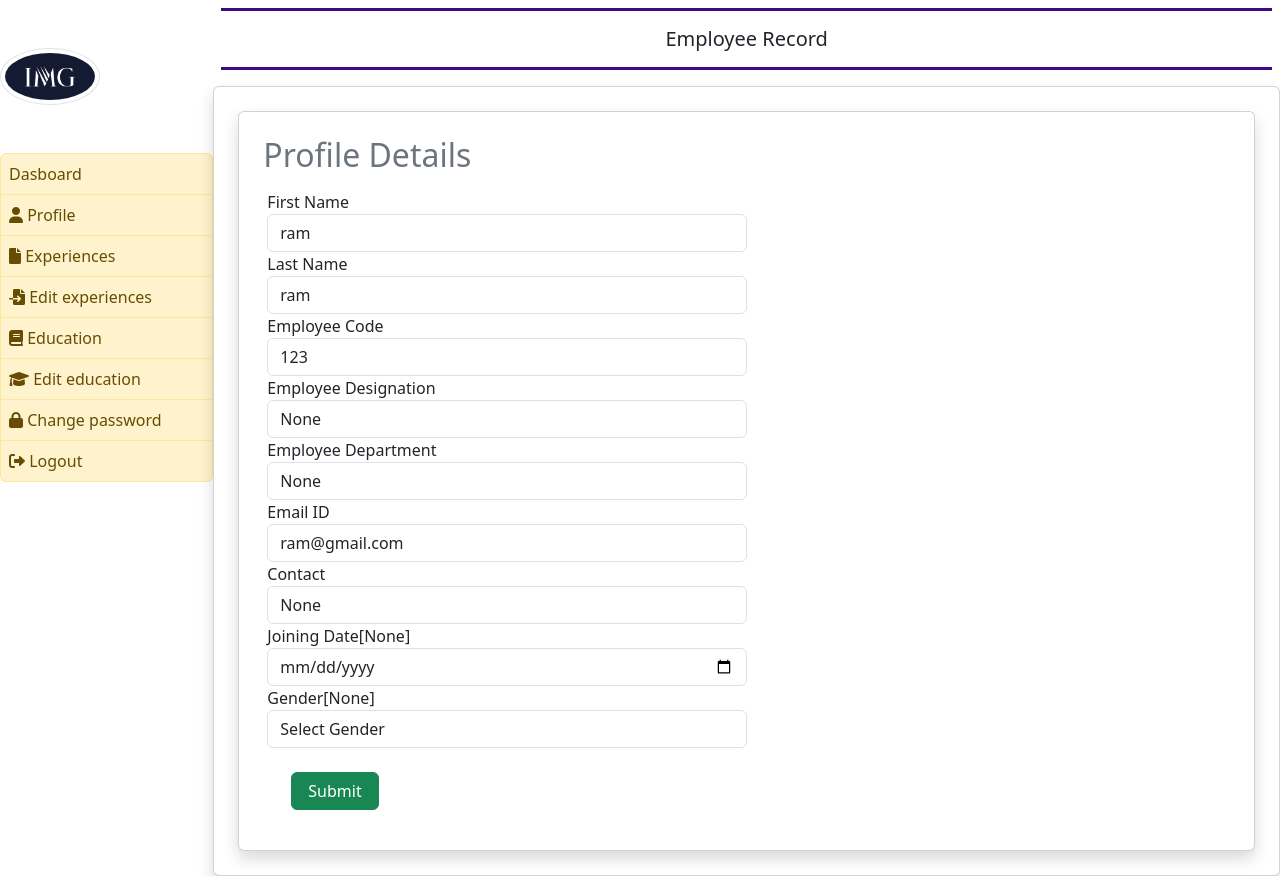
After one commit to Abhi-AD/employee_management_system, a Django app: template templates/emp/emp_profile.html in a window 1280 px wide. The commit adds this page. Run offline with Django 4.2, Linux system fonts and the light colour scheme; the template is opened without the code that fills it: values that come from a table or form of the project are taken from there, others are empty; data comes from the database, SQL or seed files in the repository; both versions use the stored data as it was after the commit; some libraries are stand-ins or nearby versions.

Commit message:
employee admin design

```diff
--- a/employee/urls.py
+++ b/employee/urls.py
@@ -24,5 +24,9 @@ urlpatterns = [
     path("registration/", registration, name="registration"),
     path("emp_login/", emp_login, name="emp_login"),
     path("emp_home/", emp_home, name="emp_home"),
+    path("emp_profile/", emp_profile, name="emp_profile"),
+    path("emp_logout/", emp_logout, name="emp_logout"),
+
+
 
 ]
--- a/static/css/style.css
+++ b/static/css/style.css
@@ -2,3 +2,6 @@
      color: black !important;
      background-color: green;
 }
+.list-group-item{
+     padding: 8px !important;
+}
--- a/templates/base.html
+++ b/templates/base.html
@@ -14,9 +14,10 @@
 </head>
 
 <body>
-     {% include 'header.html' %}
-     {% block content %}
-     {% endblock content %}
+     <div class="container-fluid">
+          {% block content %}
+          {% endblock content %}
+     </div>
      <script src="{% static 'js/bootstrap.bundle.min.js ' %}"></script>
 </body>
 
--- /dev/null
+++ b/templates/emp/emp_base.html
@@ -0,0 +1,52 @@
+{% extends "base.html" %}
+{% load static %}
+{% block content %}
+<div class="row">
+     <div class="col-sm-2 p-0">
+          <img src="{% static 'img/1.png' %}" alt="Images" height="100" width="100"
+               class="img-thumbnail rounded-circle my-5 d-flex">
+
+          <div class="list-group">
+               <a href="{% url 'emp_home' %}"
+                    class="list-group-item list-group-item-warning list-group-item-action {% if request.path == '/emp_home/' %} active {% endif %}">Dasboard</a>
+               <a href="{% url 'emp_profile' %}" class="list-group-item list-group-item-warning list-group-item-action"><i
+                         class="fa-solid fa-user"></i> Profile</a>
+               <a href="" class="list-group-item list-group-item-warning list-group-item-action"><i
+                         class="fa-solid fa-file"></i> Experiences</a>
+               <a href="" class="list-group-item list-group-item-warning list-group-item-action"><i
+                         class="fa-solid fa-file-import"></i> Edit experiences</a>
+               <a href="" class="list-group-item list-group-item-warning list-group-item-action"><i
+                         class="fas fa-book"></i> Education</a>
+               <a href="" class="list-group-item list-group-item-warning list-group-item-action"><i
+                         class="fas fa-graduation-cap"></i> Edit education</a>
+               <a href="" class="list-group-item list-group-item-warning list-group-item-action"> <i
+                         class="fas fa-lock"></i> Change password</a>
+               <a href="{% url 'emp_logout' %}" class="list-group-item list-group-item-warning list-group-item-action"><i
+                         class="fas fa-sign-out-alt"></i> Logout</a>
+
+
+          </div>
+     </div>
+
+
+     <div class="col-sm-10 p-0">
+          <div class="container-fluid p-2">
+               <h5 class="text-center p-3 font-weigth-bold"
+                    style="border-bottom: 3px solid rgb(61, 10, 132);border-top: 3px solid rgb(61, 10, 132);">Employee
+                    Record </h5>
+          </div>
+
+          <div class="card shadow" style="min-height: 85vh;">
+               <div class="card-body">
+                    {% block main %}
+                    {% endblock main %}
+
+               </div>
+
+          </div>
+     </div>
+</div>
+
+
+
+{% endblock content %}
--- a/templates/emp_login.html
+++ b/templates/emp/emp_login.html
@@ -1,6 +1,7 @@
 {% extends 'base.html' %}
 {% load static %}
 {% block content %}
+{% include 'header.html' %}
 <div class="card shadow m-5">
      <div class="card-body">
           <h2 class="p-2 text-secondary">Employee Login</h2>
--- /dev/null
+++ b/templates/emp/emp_profile.html
@@ -0,0 +1,98 @@
+{% extends "emp/emp_base.html" %}
+{% block main %}
+<div class="card shadow m-2">
+     <div class="card-body">
+          <h2 class="p-2 text-secondary">Profile Details</h2>
+
+          <div class="container-fluid">
+               <form action="" method="post" name="signup">
+                    {% csrf_token %}
+                    <div class="form-row">
+                         <div class="col-sm-6">
+                              <div class="form-group">
+                                   <label for="">First Name</label>
+                                   <input type="text" name="firstname" class="form-control" value="{{employee.user.first_name}}">
+                              </div>
+                         </div>
+                         <div class="col-sm-6">
+                              <div class="form-group">
+                                   <label for="">Last Name</label>
+                                   <input type="text" name="lastname" class="form-control"value="{{employee.user.last_name}}">
+                              </div>
+                         </div>
+                         <div class="col-sm-6">
+                              <div class="form-group">
+                                   <label for="">Employee Code</label>
+                                   <input type="text" name="empcode" class="form-control"value="{{employee.empcode}}">
+                              </div>
+                         </div>
+                         <div class="col-sm-6">
+                              <div class="form-group">
+                                   <label for="">Employee Designation</label>
+                                   <input type="text" name="designation" class="form-control"value="{{employee.designation}}">
+                              </div>
+                         </div>
+
+                         <div class="col-sm-6">
+                              <div class="form-group">
+                                   <label for="">Employee Department</label>
+                                   <input type="text" name="department" class="form-control" value="{{employee.empdept}}">
+                              </div>
+                         </div>
+                         <div class="col-sm-6">
+                              <div class="form-group">
+                                   <label for="">Email ID</label>
+                                   <input type="email" name="emailid" class="form-control" value="{{employee.user.username}}">
+                              </div>
+                         </div>
+                         <div class="col-sm-6">
+                              <div class="form-group">
+                                   <label for="">Contact</label>
+                                   <input type="text" name="contact" class="form-control"
+                                        placeholder="Enter a your contact" value="{{employee.contact}}">
+                              </div>
+                         </div>
+                         <div class="col-sm-6">
+                              <div class="form-group">
+                                   <label for="">Joining Date[{{employee.join_date}}]</label>
+                                   <input type="date" name="jdate" class="form-control">
+                              </div>
+                         </div>
+                         <div class="col-sm-6">
+                              <div class="form-group">
+                                   <label for="">Gender[{{employee.gender}}]</label>
+                                   <select name="gender" class="form-control">
+                                        <option value="none">Select Gender</option>
+                                        <option value="Male">Male</option>
+                                        <option value="Female">Female</option>
+                                   </select>
+                              </div>
+                         </div>
+
+                    </div>
+                    <input type="submit" value="Submit" class="m-4 px-3 btn btn-success">
+               </form>
+          </div>
+     </div>
+</div>
+
+{% if error == "no" %}
+<script>
+     alert("Data Inserted Successfully");
+     window.location = "{% url 'emp_login'%}";  // Redirecting to other page (add)
+</script>
+{% endif %}
+
+{% if error == "yes" %}
+<script>
+     alert('Please Enter Correct Details');
+</script>
+
+{% endif %}
+
+
+
+
+
+
+{% endblock main %}
--- a/templates/emp_home.html
+++ /dev/null
@@ -1,6 +0,0 @@
-{% extends "base.html" %}
-{% load static %}
-{% block content %}
-
-
-{% endblock content %}
--- a/templates/index.html
+++ b/templates/index.html
@@ -1,6 +1,6 @@
 {% extends "base.html" %}
 {% load static %}
 {% block content %}
-
+{% include 'header.html' %}
 
 {% endblock content %}
--- a/templates/registration.html
+++ b/templates/registration.html
@@ -1,6 +1,7 @@
 {% extends 'base.html' %}
 {% load static %}
 {% block content %}
+{% include 'header.html' %}
 <script>
      function checkpassword() {
           if (document.signup.password.value != document.signup.conformpassword.value) {
```
Also changed, not shown: employee_app/views.py (+54 -7 lines), templates/emp/emp_home.html (added, +14 -0 lines), db.sqlite3.
